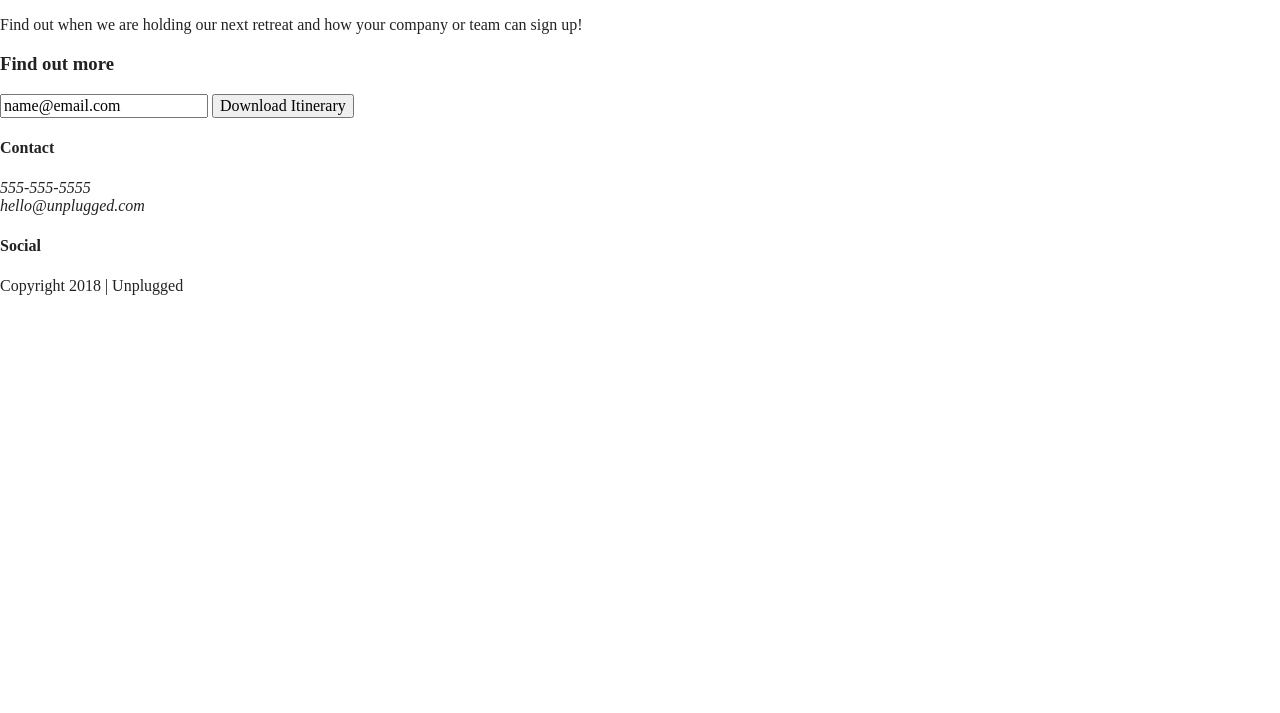
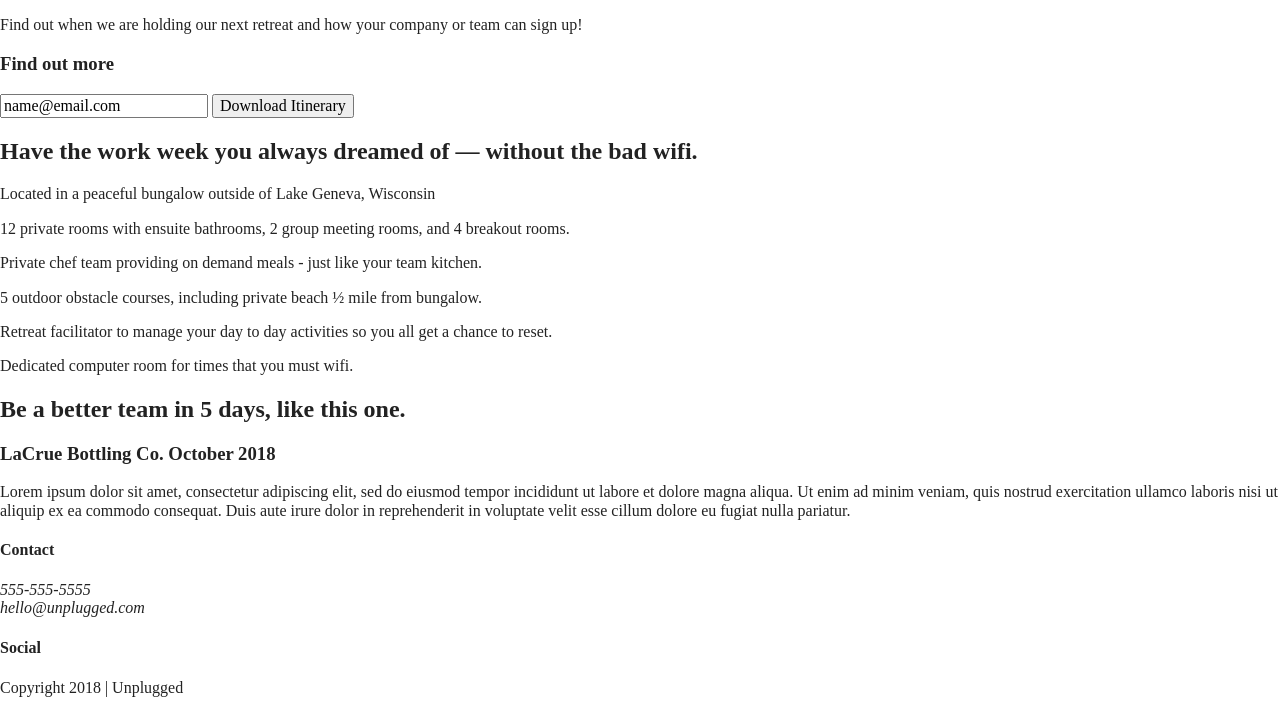
Before and after one commit to alverity/unplugged-retreat, a website built with Parcel: page index.html in a window 1280 px wide. Shown: the part 176-889 px from the top of the page. Before the commit the page ends 800 px from the top, so only its background shows below. Built offline with nearby package versions, Linux system fonts and the light colour scheme.

Commit message:
Added more content to html homepage.

```diff
--- a/index.html
+++ b/index.html
@@ -57,6 +57,53 @@
       </div>
     </aside>
 
+    <section class="features">
+      <div class="content-wrapper">
+        <h2>Have the work week you always dreamed of — without the bad wifi.</h2>
+        <div class="features-items">
+        <article>
+          <p class="fontawesome-icon"></p>
+          <p class="features-item-description">Located in a peaceful bungalow outside of Lake Geneva, Wisconsin</p>
+        </article>
+        <article>
+          <p class="fontawesome-icon"></p>
+          <p class="features-item-description">12 private rooms with ensuite bathrooms, 2 group meeting rooms, and 4 breakout rooms.</p>
+        </article>
+        <article>
+          <p class="fontawesome-icon"></p>
+          <p class="features-item-description">Private chef team providing on demand meals - just like your team kitchen.</p>
+        </article>
+        <article>
+          <p class="fontawesome-icon"></p>
+          <p class="features-item-description">5 outdoor obstacle courses, including private beach ½ mile from bungalow.</p>
+        </article>
+        <article>
+          <p class="fontawesome-icon"></p>
+          <p class="features-item-description">Retreat facilitator to manage your day to day activities so you all get a chance to reset.</p>
+        </article>
+        <article>
+          <p class="fontawesome-icon"></p>
+          <p class="features-item-description">Dedicated computer room for times that you must wifi.</p>
+        </article>
+        </div>
+      </div>
+    </section>
+
+    <section class="reviews">
+      <div class="content-wrapper">
+        <h2>Be a better team in 5 days, like this one.</h2>
+        <article>
+          <div>
+            <h3>LaCrue Bottling Co. October 2018</h3>
+            <p>
+              Lorem ipsum dolor sit amet, consectetur adipiscing elit, sed do eiusmod tempor incididunt ut labore et dolore magna aliqua. Ut enim ad minim veniam, quis nostrud exercitation ullamco laboris nisi ut aliquip ex ea commodo consequat. Duis aute irure dolor
+              in reprehenderit in voluptate velit esse cillum dolore eu fugiat nulla pariatur.
+            </p>
+          </div>
+        </article>
+      </div>
+    </section>
+
   </main> <!-- main wrapper-->
 
   <footer>
@@ -75,8 +122,14 @@
           <h4>Social</h4>
           <div class="social-icons">
             <p>
-              <a href="https://www.facebook.com/yoursite" target="blank"></a></p>
-            <!-- other social links here -->
+              <a href="https://www.facebook.com/Skillcrush" target="_blank"></a>
+            </p>
+            <p>
+              <a href="https://twitter.com/Skillcrush" target="_blank"></a>
+            </p>
+            <p>
+              <a href="https://instagram.com/Skillcrush" target="_blank"></a>
+            </p>
           </div>
         </div>
       </div> <!-- footer content ends -->
```
